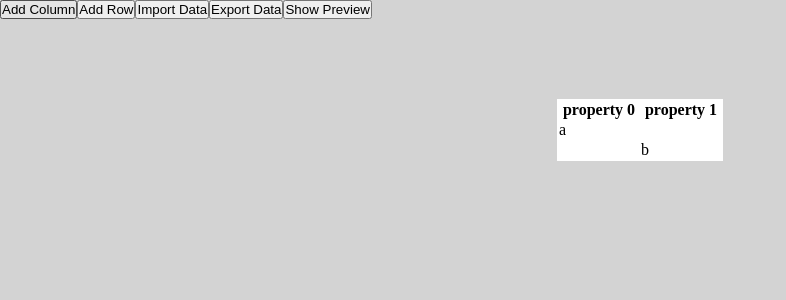
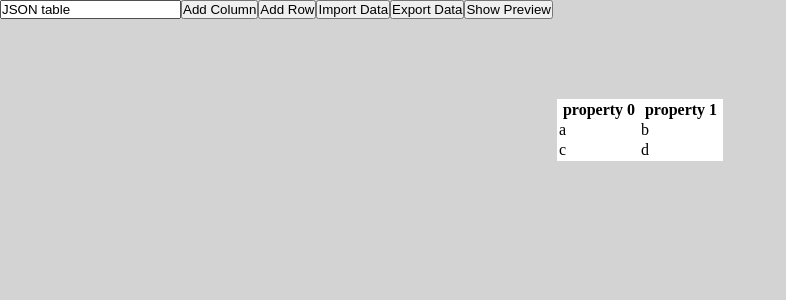
Before and after one commit to al-ptk/nosql-table, a React (Create React App) app: page / in a window 1280 px wide. Shown: the top 300 px of the page, without its empty margins (0-786 px from the left). Built offline with nearby package versions, Linux system fonts and the light colour scheme.

Commit message:
Add title feature

```diff
--- a/src/ActionBar/ActionBar.js
+++ b/src/ActionBar/ActionBar.js
@@ -10,6 +10,8 @@ export function ActionBar({
   setRowNumber,
   showPreview,
   setShowPreview,
+  title,
+  setTitle,
 }) {
   const togglePreview = (e) => {
     if (!showPreview) {
@@ -36,10 +38,11 @@ export function ActionBar({
 
   return (
     <div>
+      <input value={title} onInput={(e) => setTitle(e.target.value)} />
       <button onClick={addColumn}>Add Column</button>
       <button onClick={addRow}>Add Row</button>
       <ImportDataButton {...{ setTableData, setHeadingOrder, setRowNumber }} />
-      <ExportDataButton {...{ tableData, headingOrder, rowNumber }} />
+      <ExportDataButton {...{ tableData, headingOrder, rowNumber, title }} />
       <button onClick={togglePreview}>Show Preview</button>
     </div>
   );
@@ -79,12 +82,16 @@ function ImportDataButton({ setTableData, setHeadingOrder, setRowNumber }) {
   );
 }
 
-function ExportDataButton({ tableData, rowNumber, headingOrder }) {
+function ExportDataButton({ tableData, rowNumber, headingOrder, title }) {
   const linkRef = useRef(null);
 
   const downloadTable = () => {
-    const json = JSON.stringify(objectify(tableData, rowNumber, headingOrder));
-    const file = new File([json], 'table.json', { type: 'application/json' });
+    const json = JSON.stringify(
+      objectify(tableData, rowNumber, headingOrder, title)
+    );
+    const file = new File([json], `${title}.json`, {
+      type: 'application/json',
+    });
     linkRef.current.href = URL.createObjectURL(file);
     linkRef.current.click();
   };
@@ -97,7 +104,7 @@ function ExportDataButton({ tableData, rowNumber, headingOrder }) {
         target={'_blank'}
         ref={linkRef}
         style={{ display: 'none' }}
-        download
+        download={`${title}.json`}
       >
         &nbsp;
       </a>
--- a/src/App.js
+++ b/src/App.js
@@ -6,13 +6,17 @@ import { useState } from 'react';
 import { ActionBar } from './ActionBar/ActionBar';
 
 const currentTable =
-  [{ 'property 0': 'a' }, { 'property 1': 'b' }] || mockTable;
+  [
+    { 'property 0': 'a', 'property 1': 'b' },
+    { 'property 0': 'c', 'property 1': 'd' },
+  ] || mockTable;
 
 function App() {
   const [tableData, setTableData] = useState(columnfy(currentTable));
   const [headingOrder, setHeadingOrder] = useState(getAllKeys(currentTable));
   const [rowNumber, setRowNumber] = useState(currentTable.length);
   const [showPreview, setShowPreview] = useState(false);
+  const [title, setTitle] = useState('JSON table')
 
   const AppState = {
     tableData,
@@ -23,6 +27,8 @@ function App() {
     setRowNumber,
     showPreview,
     setShowPreview,
+    title,
+    setTitle
   };
 
   return (
```
